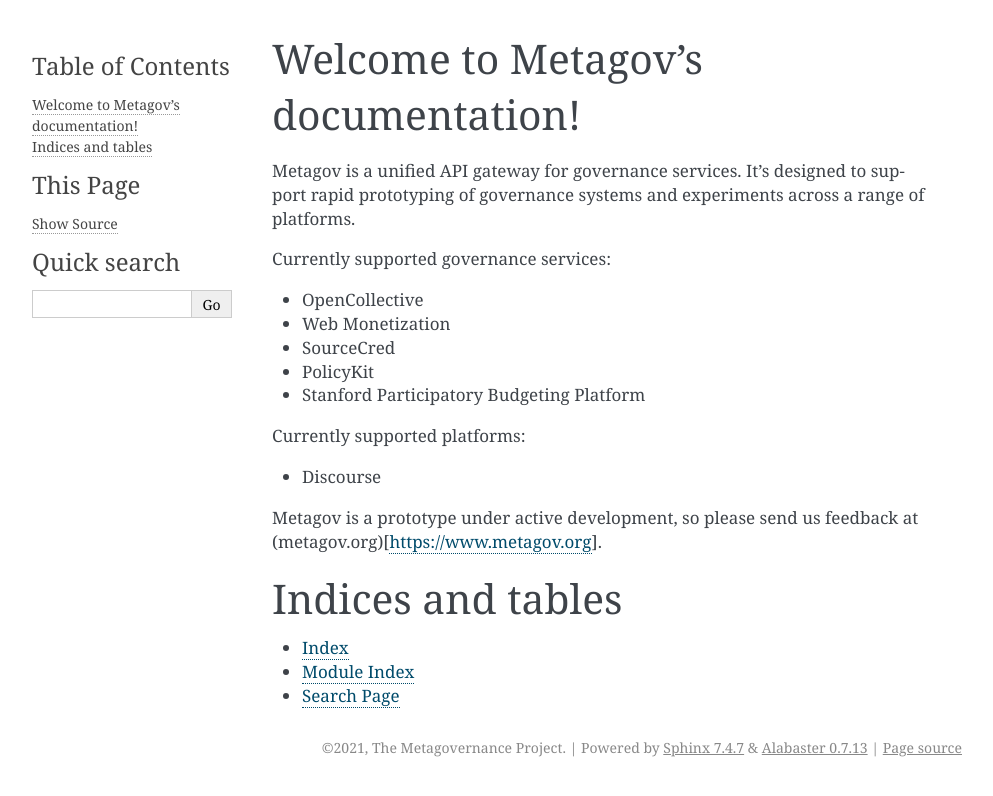
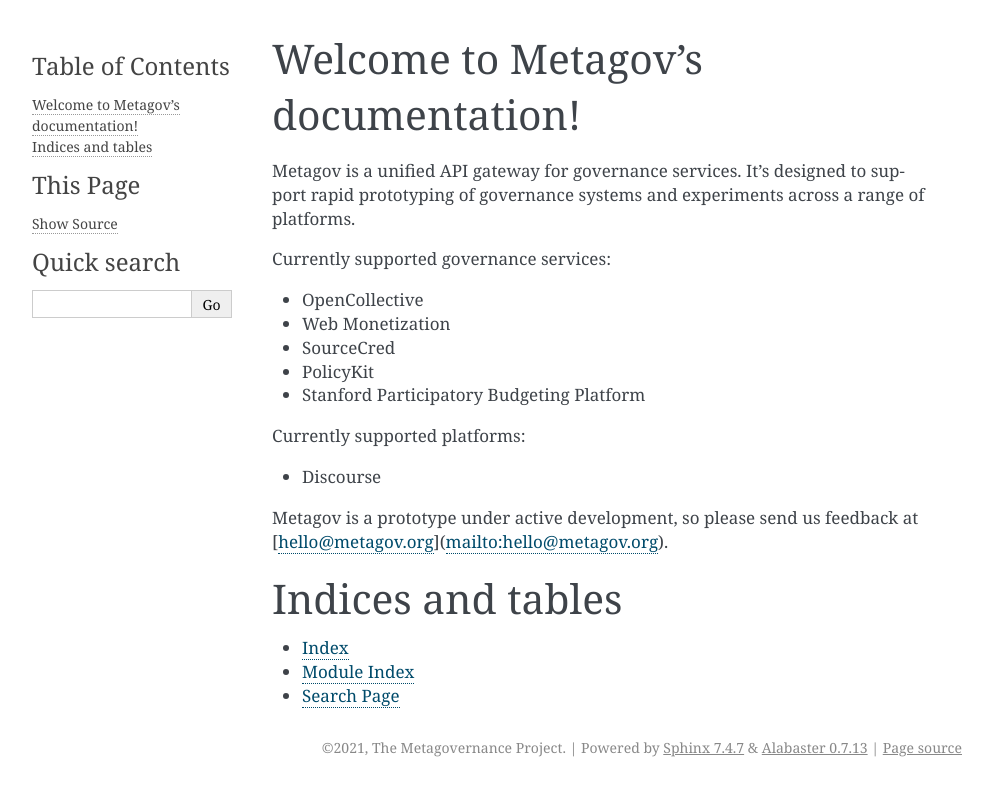
Before and after one commit to metagov/gateway, a Sphinx documentation site: the page built from docs/index.rst, in a window 1280 px wide. Shown: the top 796 px of the page, without its empty margins (148-1141 px from the left). Built offline with Sphinx 7.4.7, drawn with Linux system fonts in a browser that asks for light colours.

Commit message:
Update index.rst

```diff
--- a/docs/index.rst
+++ b/docs/index.rst
@@ -24,7 +24,7 @@
 
 * Discourse
 
-Metagov is a prototype under active development, so please send us feedback at (metagov.org)[https://www.metagov.org].
+Metagov is a prototype under active development, so please send us feedback at [hello@metagov.org](mailto:hello@metagov.org).
 
 
 Indices and tables
```
